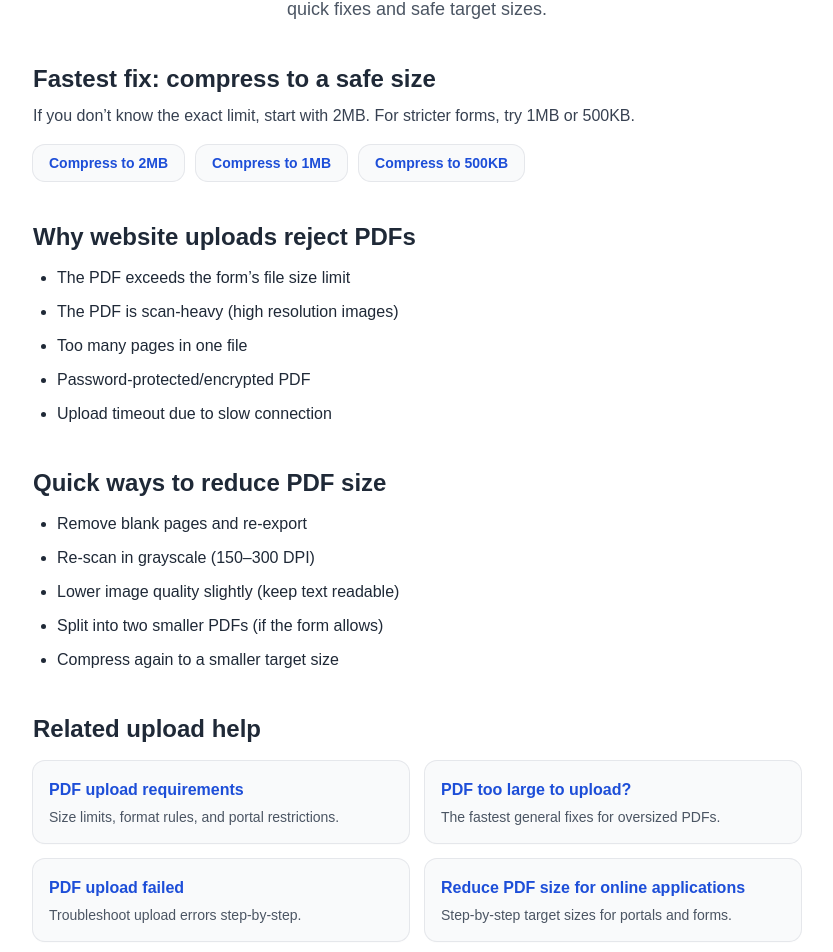
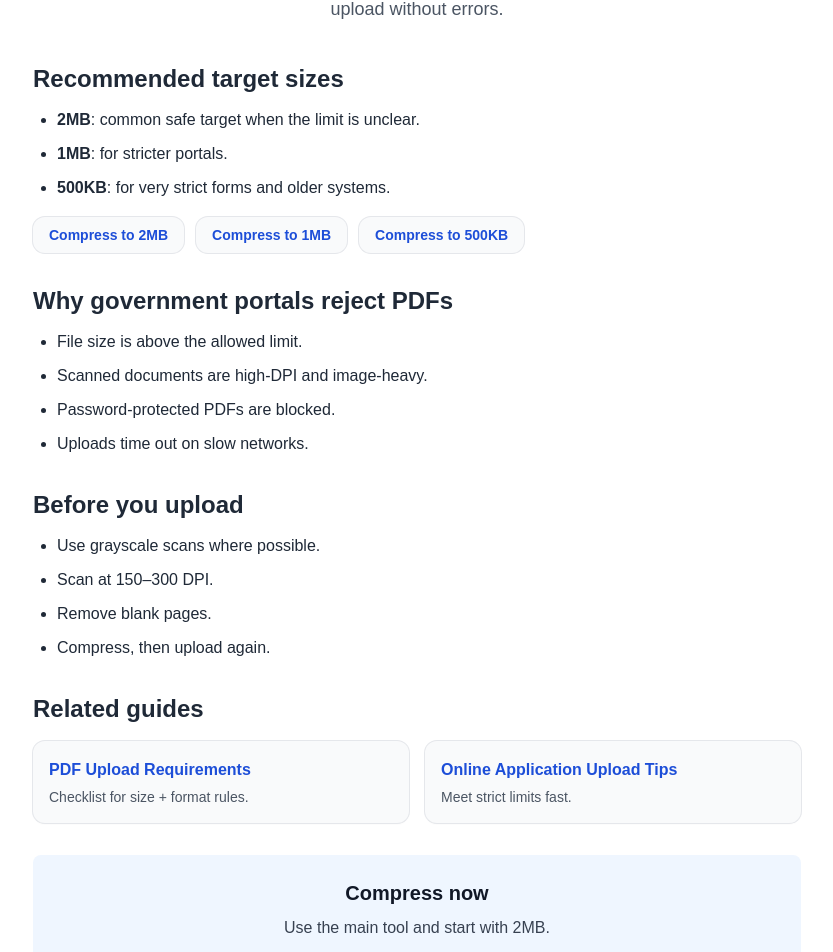
Before and after one commit to behicyildirim/compresspdfto2mb, a Next.js app: page /pdf-too-large-for-website-upload in a window 1280 px wide. Shown: the part 210-1162 px from the top of the page, without its empty margins (223-1056 px from the left). Built offline with nearby package versions, Linux system fonts and the light colour scheme.

Commit message:
Add related guides links

```diff
--- a/app/pdf-too-large-for-website-upload/page.tsx
+++ b/app/pdf-too-large-for-website-upload/page.tsx
@@ -1,127 +1,92 @@
 import Link from "next/link";
 
 export const metadata = {
-  title: "PDF Too Large for Website Upload? Fix It Fast",
+  title: "Compress PDF for Government Application (Meet File Limits)",
   description:
-    "PDF too large for website upload? Learn quick fixes to reduce file size and meet portal limits (2MB/1MB/500KB) without upload errors.",
+    "Compress PDF for government applications. Reduce PDF size to meet strict portal limits for forms, documents, and submissions.",
 };
 
-export default function PdfTooLargeForWebsiteUploadPage() {
+export default function CompressPdfForGovernmentApplicationPage() {
   return (
     <main className="min-h-screen bg-white px-4 py-14">
       <div className="mx-auto max-w-3xl text-gray-800">
         <h1 className="text-4xl font-bold text-center">
-          PDF Too Large for Website Upload?
+          Compress PDF for Government Application
         </h1>
 
         <p className="mt-4 text-lg text-gray-600 text-center">
-          Many website forms have strict upload limits. If your PDF is rejected as “too large”,
-          use these quick fixes and safe target sizes.
+          Government portals often have strict upload limits. Compress your PDF to a safe size and upload without errors.
         </p>
 
-        <div className="mt-10 space-y-10 leading-relaxed">
+        <div className="mt-10 space-y-8 leading-relaxed">
           <section>
-            <h2 className="text-2xl font-semibold">Fastest fix: compress to a safe size</h2>
-            <p className="mt-2 text-gray-700">
-              If you don’t know the exact limit, start with 2MB. For stricter forms, try 1MB
-              or 500KB.
-            </p>
+            <h2 className="text-2xl font-semibold">Recommended target sizes</h2>
+            <ul className="mt-3 list-disc pl-6 space-y-2">
+              <li><b>2MB</b>: common safe target when the limit is unclear.</li>
+              <li><b>1MB</b>: for stricter portals.</li>
+              <li><b>500KB</b>: for very strict forms and older systems.</li>
+            </ul>
 
             <div className="mt-4 flex flex-wrap gap-3">
-              {[
-                { href: "/compress-pdf-to-2mb", label: "Compress to 2MB" },
-                { href: "/compress-pdf-to-1mb", label: "Compress to 1MB" },
-                { href: "/compress-pdf-to-500kb", label: "Compress to 500KB" },
-              ].map((i) => (
-                <a
-                  key={i.href}
-                  href={i.href}
-                  className="rounded-xl bg-gray-50 px-4 py-2 text-sm font-semibold text-blue-700 ring-1 ring-gray-200 transition hover:bg-blue-50"
-                >
-                  {i.label}
-                </a>
-              ))}
+              <a href="/compress-pdf-to-2mb" className="rounded-xl bg-gray-50 px-4 py-2 text-sm font-semibold text-blue-700 ring-1 ring-gray-200 hover:bg-blue-50 transition">
+                Compress to 2MB
+              </a>
+              <a href="/compress-pdf-to-1mb" className="rounded-xl bg-gray-50 px-4 py-2 text-sm font-semibold text-blue-700 ring-1 ring-gray-200 hover:bg-blue-50 transition">
+                Compress to 1MB
+              </a>
+              <a href="/compress-pdf-to-500kb" className="rounded-xl bg-gray-50 px-4 py-2 text-sm font-semibold text-blue-700 ring-1 ring-gray-200 hover:bg-blue-50 transition">
+                Compress to 500KB
+              </a>
             </div>
           </section>
 
           <section>
-            <h2 className="text-2xl font-semibold">Why website uploads reject PDFs</h2>
+            <h2 className="text-2xl font-semibold">Why government portals reject PDFs</h2>
             <ul className="mt-3 list-disc pl-6 space-y-2">
-              <li>The PDF exceeds the form’s file size limit</li>
-              <li>The PDF is scan-heavy (high resolution images)</li>
-              <li>Too many pages in one file</li>
-              <li>Password-protected/encrypted PDF</li>
-              <li>Upload timeout due to slow connection</li>
+              <li>File size is above the allowed limit.</li>
+              <li>Scanned documents are high-DPI and image-heavy.</li>
+              <li>Password-protected PDFs are blocked.</li>
+              <li>Uploads time out on slow networks.</li>
             </ul>
           </section>
 
           <section>
-            <h2 className="text-2xl font-semibold">Quick ways to reduce PDF size</h2>
+            <h2 className="text-2xl font-semibold">Before you upload</h2>
             <ul className="mt-3 list-disc pl-6 space-y-2">
-              <li>Remove blank pages and re-export</li>
-              <li>Re-scan in grayscale (150–300 DPI)</li>
-              <li>Lower image quality slightly (keep text readable)</li>
-              <li>Split into two smaller PDFs (if the form allows)</li>
-              <li>Compress again to a smaller target size</li>
+              <li>Use grayscale scans where possible.</li>
+              <li>Scan at 150–300 DPI.</li>
+              <li>Remove blank pages.</li>
+              <li>Compress, then upload again.</li>
             </ul>
           </section>
 
           <section>
-            <h2 className="text-2xl font-semibold">Related upload help</h2>
-
+            <h2 className="text-2xl font-semibold">Related guides</h2>
             <div className="mt-4 grid grid-cols-1 sm:grid-cols-2 gap-4">
               <a
                 href="/pdf-upload-requirements"
-                className="rounded-xl bg-gray-50 px-4 py-4 shadow-sm ring-1 ring-gray-200 transition hover:bg-blue-50"
+                className="rounded-xl bg-gray-50 px-4 py-4 shadow-sm ring-1 ring-gray-200 hover:bg-blue-50 transition"
               >
-                <h3 className="font-semibold text-blue-700">PDF upload requirements</h3>
-                <p className="mt-1 text-sm text-gray-600">
-                  Size limits, format rules, and portal restrictions.
-                </p>
-              </a>
-
-              <a
-                href="/pdf-too-large-to-upload"
-                className="rounded-xl bg-gray-50 px-4 py-4 shadow-sm ring-1 ring-gray-200 transition hover:bg-blue-50"
-              >
-                <h3 className="font-semibold text-blue-700">PDF too large to upload?</h3>
-                <p className="mt-1 text-sm text-gray-600">
-                  The fastest general fixes for oversized PDFs.
-                </p>
-              </a>
-
-              <a
-                href="/pdf-upload-failed"
-                className="rounded-xl bg-gray-50 px-4 py-4 shadow-sm ring-1 ring-gray-200 transition hover:bg-blue-50"
-              >
-                <h3 className="font-semibold text-blue-700">PDF upload failed</h3>
-                <p className="mt-1 text-sm text-gray-600">
-                  Troubleshoot upload errors step-by-step.
-                </p>
+                <h3 className="font-semibold text-blue-700">PDF Upload Requirements</h3>
+                <p className="text-sm text-gray-600 mt-1">Checklist for size + format rules.</p>
               </a>
 
               <a
                 href="/reduce-pdf-size-for-online-application"
-                className="rounded-xl bg-gray-50 px-4 py-4 shadow-sm ring-1 ring-gray-200 transition hover:bg-blue-50"
+                className="rounded-xl bg-gray-50 px-4 py-4 shadow-sm ring-1 ring-gray-200 hover:bg-blue-50 transition"
               >
-                <h3 className="font-semibold text-blue-700">
-                  Reduce PDF size for online applications
-                </h3>
-                <p className="mt-1 text-sm text-gray-600">
-                  Step-by-step target sizes for portals and forms.
-                </p>
+                <h3 className="font-semibold text-blue-700">Online Application Upload Tips</h3>
+                <p className="text-sm text-gray-600 mt-1">Meet strict limits fast.</p>
               </a>
             </div>
           </section>
 
-          <section className="rounded-lg bg-blue-50 p-6 text-center">
+          <section className="bg-blue-50 p-6 rounded-lg text-center">
             <h2 className="text-xl font-semibold text-gray-900">Compress now</h2>
-            <p className="mt-2 text-gray-700">
-              Use the main tool and choose a target size that your website form accepts.
-            </p>
+            <p className="mt-2 text-gray-700">Use the main tool and start with 2MB.</p>
             <Link
               href="/"
-              className="inline-block mt-4 rounded-lg bg-blue-600 px-6 py-3 text-white transition hover:bg-blue-700"
+              className="inline-block mt-4 bg-blue-600 text-white px-6 py-3 rounded-lg hover:bg-blue-700 transition"
             >
               Go to PDF Compressor
             </Link>
--- a/app/pdf-upload-failed/page.tsx
+++ b/app/pdf-upload-failed/page.tsx
@@ -197,6 +197,51 @@ export default function PdfUploadFailedPage() {
                 </p>
               </Link>
             </div>
+                      <section>
+            <h2 className="text-2xl font-semibold">Related Guides</h2>
+
+            <div className="mt-4 grid grid-cols-1 sm:grid-cols-2 gap-4">
+              <a
+                href="/pdf-upload-requirements"
+                className="rounded-xl bg-gray-50 px-4 py-4 shadow-sm ring-1 ring-gray-200 hover:bg-blue-50 transition"
+              >
+                <h3 className="font-semibold text-blue-700">PDF Upload Requirements</h3>
+                <p className="text-sm text-gray-600 mt-1">
+                  Size limits, formats, page limits, and common portal rules.
+                </p>
+              </a>
+
+              <a
+                href="/pdf-too-large-for-website-upload"
+                className="rounded-xl bg-gray-50 px-4 py-4 shadow-sm ring-1 ring-gray-200 hover:bg-blue-50 transition"
+              >
+                <h3 className="font-semibold text-blue-700">Website Upload Fix</h3>
+                <p className="text-sm text-gray-600 mt-1">
+                  Fix website upload limits when your PDF is too large.
+                </p>
+              </a>
+
+              <a
+                href="/compress-pdf-for-government-application"
+                className="rounded-xl bg-gray-50 px-4 py-4 shadow-sm ring-1 ring-gray-200 hover:bg-blue-50 transition"
+              >
+                <h3 className="font-semibold text-blue-700">Government Application PDFs</h3>
+                <p className="text-sm text-gray-600 mt-1">
+                  Reduce size for strict government portals and forms.
+                </p>
+              </a>
+
+              <a
+                href="/reduce-pdf-size-for-online-application"
+                className="rounded-xl bg-gray-50 px-4 py-4 shadow-sm ring-1 ring-gray-200 hover:bg-blue-50 transition"
+              >
+                <h3 className="font-semibold text-blue-700">Online Application Upload Tips</h3>
+                <p className="text-sm text-gray-600 mt-1">
+                  Target sizes and quick steps for online submissions.
+                </p>
+              </a>
+            </div>
+          </section>
           </section>
 
           {/* FAQ schema + FAQ section */}
```
